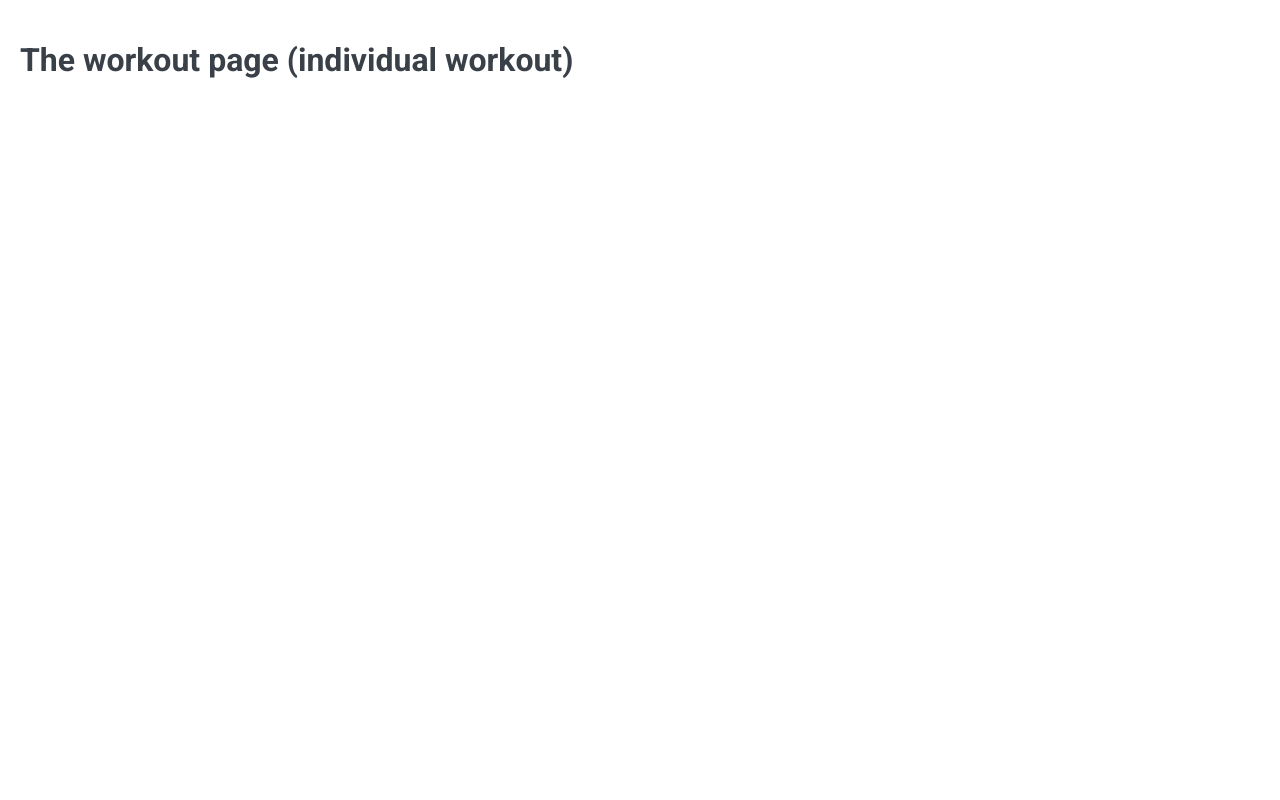
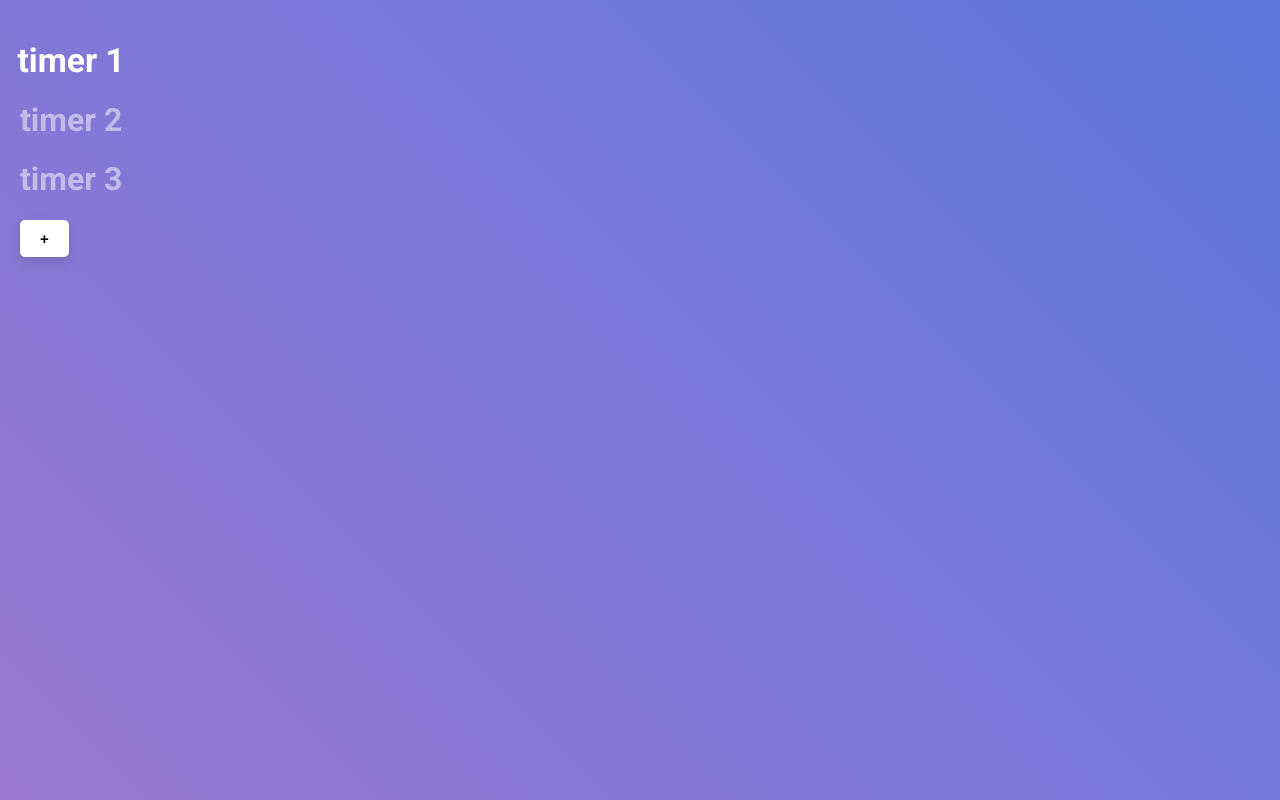
Before and after one commit to FitPlusPlus-Team/FitPlusPlus, a React (Create React App) app in the folder fitplusplus/: page /workout in a window 1280 px wide. Built offline with nearby package versions, Linux system fonts and the light colour scheme.

Commit message:
css changes & workout header area

```diff
--- a/fitplusplus/src/components/about/about.jsx
+++ b/fitplusplus/src/components/about/about.jsx
@@ -4,7 +4,7 @@ import "./style.css";
 
 const About = () => {
   return (
-    <div className="main">
+    <div id="about">
       <header>
         <Navbar />
       </header>
--- a/fitplusplus/src/components/about/style.css
+++ b/fitplusplus/src/components/about/style.css
@@ -1,6 +1,12 @@
-@import "../../styles/main.css";
+#about header {
+    padding: 0 50px;
+    max-width: 1200px;
+    margin: auto;
+    position: relative;
+}
 
-.main {
+
+#about {
   height: 100vh;
 }
 
--- a/fitplusplus/src/components/home/home.jsx
+++ b/fitplusplus/src/components/home/home.jsx
@@ -1,7 +1,7 @@
 import React from "react";
 import Navbar from "../Navbar";
 import ColorSwitcher from "../ColorSwitcher";
-import "./style.css";
+import "./style.scss";
 
 const WorkoutCard = () => {
   return <div className="workout-card"></div>;
@@ -9,7 +9,7 @@ const WorkoutCard = () => {
 
 const Home = () => {
   return (
-    <div>
+    <div id="homepage">
       <header>
         <Navbar />
         <div className="container">
--- a/fitplusplus/src/components/home/style.css
+++ /dev/null
@@ -1,197 +0,0 @@
-@import "../../styles/main.css";
-
-html,
-body {
-  margin: 0;
-  background: var(--background-main);
-  font-family: "Roboto";
-  color: var(--color-1);
-}
-
-p {
-  font-family: "open sans";
-}
-
-button {
-  padding: 10px 20px;
-  font-size: 15px;
-  font-weight: bold;
-  border-radius: 5px;
-  border: none;
-  transition: transform 0.2s;
-  background: var(--background-secondary);
-  box-shadow: var(--shadow-1);
-}
-
-button:hover {
-  transform: scale(1.1);
-  cursor: pointer;
-}
-
-button:active {
-  transform: scale(0.95);
-}
-
-.accent-color {
-  color: var(--accent);
-}
-
-.accent-button {
-  color: var(--background-secondary);
-  background: var(--accent-gradient);
-  box-shadow: var(--accent-shadow);
-}
-
-header {
-  padding: 0 50px;
-  max-width: 1200px;
-  margin: auto;
-  position: relative;
-}
-
-header .container {
-  width: 100%;
-  padding: 20px 0;
-  box-sizing: border-box;
-  display: flex;
-  justify-content: space-around;
-  align-items: center;
-  min-height: max(400px, 60vh);
-  margin-bottom: 50px;
-  gap: 60px;
-}
-
-header .container .left h1 {
-  font-size: 80px;
-  margin-bottom: 25px;
-}
-
-header .container .left p {
-  margin-bottom: 40px;
-}
-
-header .container .right svg {
-  width: 100%;
-  height: 100%;
-}
-
-#scroll-disclosure {
-  background-color: var(--background-secondary);
-  border-radius: 50px;
-  padding: 14px 10px;
-  width: 50px;
-  height: 50px;
-}
-
-#our-workouts {
-  background-color: var(--background-secondary);
-  padding: 200px 0px;
-  clip-path: polygon(
-    0 100px,
-    calc(50% - 80px) 100px,
-    calc(50% + 80px) 0,
-    100% 0,
-    100% 100%,
-    0 calc(100% - 100px)
-  );
-}
-
-#our-workouts .container {
-  padding: 50px;
-  max-width: 1200px;
-  margin: auto;
-}
-
-#our-workouts h1 {
-  font-size: 50px;
-  margin-bottom: 20px;
-}
-
-#our-workouts p {
-  margin-bottom: 50px;
-}
-
-#workout-cards {
-  display: flex;
-  width: 100%;
-  height: 400px;
-  gap: 20px;
-}
-
-.workout-card {
-  background-color: var(--background-secondary);
-  box-shadow: var(--shadow-1);
-  border-radius: 8px;
-  flex-grow: 1;
-}
-
-#why {
-  padding: 50px;
-  max-width: 1000px;
-  margin: auto;
-  display: flex;
-  flex-direction: column;
-  align-items: center;
-  text-align: center;
-}
-
-#why h1 {
-  font-size: 50px;
-  margin-bottom: 15px;
-}
-
-#why p {
-  margin-bottom: 40px;
-}
-
-#why svg {
-  width: 100%;
-}
-
-#what-we-provide {
-  background-color: #47556a;
-  color: white;
-  padding: 150px 0;
-  clip-path: polygon(0 100px, 100% 0, 100% 100%, 0 100%);
-}
-
-#what-we-provide .container {
-  max-width: 1200px;
-  margin: auto;
-  box-sizing: border-box;
-  display: flex;
-  justify-content: space-around;
-  align-items: center;
-  gap: 60px;
-}
-
-#what-we-provide .container .left h1,
-#what-we-provide .container .left p {
-  color: #fef9f2;
-}
-
-#what-we-provide .container .right {
-  width: 1400px;
-}
-
-#what-we-provide .container .right svg {
-  width: 100%;
-  height: 100%;
-}
-#what-we-provide h1 {
-  font-size: 50px;
-}
-
-footer {
-  background-color: var(--background-tertiary);
-}
-
-footer h1 {
-  font-size: 40px;
-}
-footer .container {
-  max-width: 1200px;
-  margin: auto;
-  padding: 50px 0;
-  padding-bottom: 150px;
-}
--- /dev/null
+++ b/fitplusplus/src/components/home/style.scss
@@ -0,0 +1,155 @@
+#homepage {
+    header {
+        padding: 0 50px;
+        max-width: 1200px;
+        margin: auto;
+        position: relative;
+    }
+
+    header .container {
+        width: 100%;
+        padding: 20px 0;
+        box-sizing: border-box;
+        display: flex;
+        justify-content: space-around;
+        align-items: center;
+        min-height: Max(400px, 60vh);
+        margin-bottom: 50px;
+        gap: 60px;
+    }
+
+    header .container .left h1 {
+        font-size: 80px;
+        margin-bottom: 25px;
+    }
+
+    header .container .left p {
+        margin-bottom: 40px;
+    }
+
+    header .container .right svg {
+        width: 100%;
+        height: 100%;
+    }
+
+    #scroll-disclosure {
+        background-color: var(--background-secondary);
+        border-radius: 50px;
+        padding: 14px 10px;
+        width: 50px;
+        height: 50px;
+    }
+
+    #our-workouts {
+        background-color: var(--background-secondary);
+        padding: 200px 0px;
+        clip-path: polygon(
+        0 100px,
+        calc(50% - 80px) 100px,
+        calc(50% + 80px) 0,
+        100% 0,
+        100% 100%,
+        0 calc(100% - 100px)
+        );
+    }
+
+    #our-workouts .container {
+        padding: 50px;
+        max-width: 1200px;
+        margin: auto;
+    }
+
+    #our-workouts h1 {
+        font-size: 50px;
+        margin-bottom: 20px;
+    }
+
+    #our-workouts p {
+        margin-bottom: 50px;
+    }
+
+    #workout-cards {
+        display: flex;
+        width: 100%;
+        height: 400px;
+        gap: 20px;
+    }
+
+    .workout-card {
+        background-color: var(--background-secondary);
+        box-shadow: var(--shadow-1);
+        border-radius: 8px;
+        flex-grow: 1;
+    }
+
+    #why {
+        padding: 50px;
+        max-width: 1000px;
+        margin: auto;
+        display: flex;
+        flex-direction: column;
+        align-items: center;
+        text-align: center;
+    }
+
+    #why h1 {
+        font-size: 50px;
+        margin-bottom: 15px;
+    }
+
+    #why p {
+        margin-bottom: 40px;
+    }
+
+    #why svg {
+        width: 100%;
+    }
+
+    #what-we-provide {
+        background-color: #47556a;
+        color: white;
+        padding: 150px 0;
+        clip-path: polygon(0 100px, 100% 0, 100% 100%, 0 100%);
+    }
+
+    #what-we-provide .container {
+        max-width: 1200px;
+        margin: auto;
+        box-sizing: border-box;
+        display: flex;
+        justify-content: space-around;
+        align-items: center;
+        gap: 60px;
+    }
+
+    #what-we-provide .container .left h1,
+    #what-we-provide .container .left p {
+        color: #fef9f2;
+    }
+
+    #what-we-provide .container .right {
+        width: 1400px;
+    }
+
+    #what-we-provide .container .right svg {
+        width: 100%;
+        height: 100%;
+    }
+    #what-we-provide h1 {
+        font-size: 50px;
+    }
+
+    footer {
+        background-color: var(--background-tertiary);
+    }
+
+    footer h1 {
+        font-size: 40px;
+    }
+    footer .container {
+        max-width: 1200px;
+        margin: auto;
+        padding: 50px 0;
+        padding-bottom: 150px;
+    }
+}
--- a/fitplusplus/src/components/workout/style.scss
+++ b/fitplusplus/src/components/workout/style.scss
@@ -2,5 +2,16 @@
     background-color: var(--background-secondary);
     height: 100vh;
     padding: 20px;
-
+    color: white;
+    header {
+        .action{
+            opacity: 0.5;
+            width: fit-content;
+            transition: opacity 0.5s, transform 0.5s;
+            &#current{
+                opacity: 1;
+                transform: scale(1.05);
+            }
+        }
+    }
 }
--- a/fitplusplus/src/components/workout/workout.jsx
+++ b/fitplusplus/src/components/workout/workout.jsx
@@ -10,17 +10,17 @@ let placeholderData = {
         {
             type: "timer",
             duration: "30",
-            label: "timer 1"
+            name: "timer 1"
         },
         {
             type: "timer",
             duration: "20",
-            label: "timer 2"
+            name: "timer 2"
         },
         {
             type: "timer",
             duration: "10",
-            label: "timer 3"
+            name: "timer 3"
         }
     ]
 }
@@ -29,7 +29,7 @@ class Workout extends React.Component {
     constructor(){
         super()
         this.state = {
-            action: 0,
+            actionIndex: 0,
             isPaused: false,
             workout: placeholderData,
         }
@@ -37,11 +37,30 @@ class Workout extends React.Component {
 
     render(){
         return (
-            <div id="workout">
-                <h1>The workout page (individual workout)</h1>
+            <div id="workout" style={{background:this.state.workout.background}}>
+            <WorkoutHeader actionIndex={this.state.actionIndex} workout={this.state.workout}/>
+            <button onClick={()=>{this.setState({actionIndex:this.state.actionIndex+1})}}>+</button>
             </div>
         )
     }
 }
 
+const WorkoutHeader = (props) => {
+
+    let actions = props.workout.actions.flatMap((action,index)=>{
+        //basically, only show the current action, and a few surrounding actions, the other ones will be off screen
+        let indexOffset = Math.abs(index - props.actionIndex)
+        if(indexOffset<=2){
+            return (
+                <h1 key={index} className="action" id={indexOffset == 0 ? "current":""}>{action.name}</h1>
+            )
+        }
+
+    })
+
+    return (
+        <header>{actions}</header>
+    )
+}
+
 export default Workout
--- a/fitplusplus/src/components/workouts/style.scss
+++ b/fitplusplus/src/components/workouts/style.scss
@@ -46,6 +46,8 @@
         height: 200px;
         position:relative;
         background: linear-gradient(45deg, #9A77D2, #5B78DD);
+        box-shadow: var(--shadow-1);
+        border-radius: 8px;
         overflow:hidden;
         transition: transform 0.2s, filter 0.2s;
 
--- a/fitplusplus/src/styles/Navbar.css
+++ b/fitplusplus/src/styles/Navbar.css
@@ -1,10 +1,5 @@
 @import "../styles/main.css";
 
-header {
-  padding: 0 50px;
-  max-width: 1200px;
-  margin: auto;
-}
 
 nav {
   display: flex;
--- a/fitplusplus/src/styles/main.css
+++ b/fitplusplus/src/styles/main.css
@@ -36,6 +36,44 @@
   box-sizing: border-box;
 }
 
+html,
+body {
+  margin: 0;
+  background: var(--background-main);
+  font-family: "Roboto";
+  color: var(--color-1);
+}
+
+button {
+  padding: 10px 20px;
+  font-size: 15px;
+  font-weight: bold;
+  border-radius: 5px;
+  border: none;
+  transition: transform 0.2s;
+  background: var(--background-secondary);
+  box-shadow: var(--shadow-1);
+}
+
+button:hover {
+  transform: scale(1.1);
+  cursor: pointer;
+}
+
+button:active {
+  transform: scale(0.95);
+}
+
+.accent-color {
+  color: var(--accent);
+}
+
+.accent-button {
+  color: var(--background-secondary);
+  background: var(--accent-gradient);
+  box-shadow: var(--accent-shadow);
+}
+
 p {
   font-family: "open sans";
 }
```
